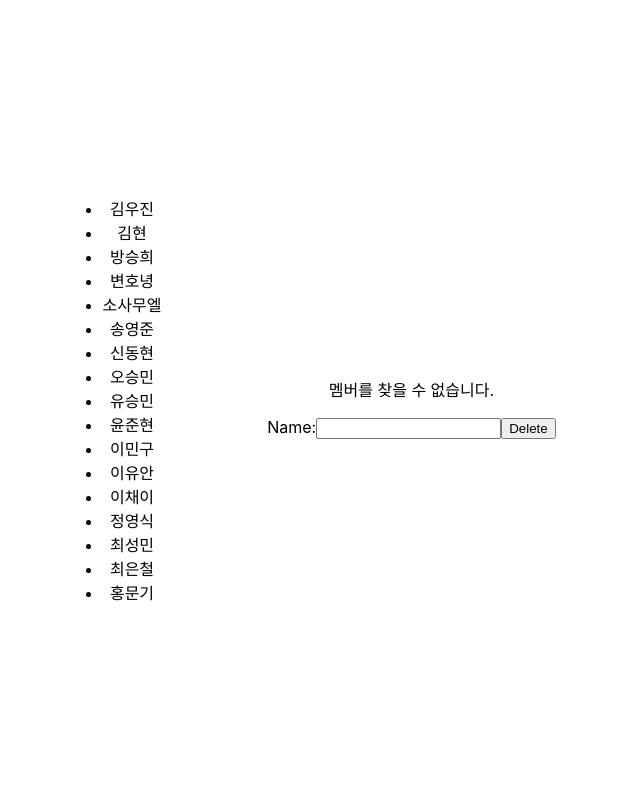
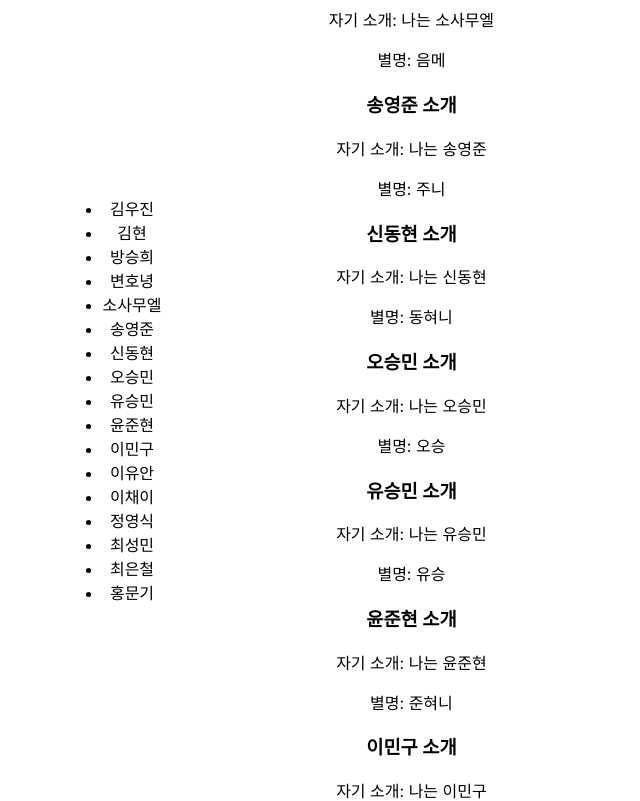
Before and after one commit to ChoiEunCheol/SPA_test, a React (Create React App) app: page / in a window 1280 px wide. Shown: the top 801 px of the page, without its empty margins (278-918 px from the left). Built offline with nearby package versions, Linux system fonts and the light colour scheme.

Commit message:
일단 되돌리기

```diff
--- a/src/right.js
+++ b/src/right.js
@@ -1,21 +1,17 @@
 import React, { useState, useEffect } from "react";
-import './App.css';
 
 const Right = ({ membersData, selectedName }) => {
   const [searchName, setSearchName] = useState("");
-  const [memberInfo, setMemberInfo] = useState(null);
+  const [filteredMembers, setFilteredMembers] = useState([]);
 
   useEffect(() => {
     const targetName = searchName || selectedName;
 
-    const foundMember =
-      membersData &&
-      Object.values(membersData).find((member) => member.name === targetName);
-
-    if (foundMember) {
-      setMemberInfo(foundMember);
+    if (targetName) {
+      const foundMember = membersData && membersData[targetName];
+      setFilteredMembers(foundMember ? [foundMember] : []);
     } else {
-      setMemberInfo(null);
+      setFilteredMembers(Object.values(membersData));
     }
   }, [membersData, searchName, selectedName]);
 
@@ -26,12 +22,14 @@ const Right = ({ membersData, selectedName }) => {
   return (
     <div className="input-form">
       <div className="member-info">
-        {memberInfo ? (
-          <>
-            <h3>{memberInfo.name} 소개</h3>
-            <p>자기 소개: {memberInfo.mainParagraph}</p>
-            <p>별명: {memberInfo.subParagraph}</p>
-          </>
+        {filteredMembers.length ? (
+          filteredMembers.map((member) => (
+            <div key={member.name}>
+              <h3>{member.name} 소개</h3>
+              <p>자기 소개: {member.mainParagraph}</p>
+              <p>별명: {member.subParagraph}</p>
+            </div>
+          ))
         ) : (
           <p>멤버를 찾을 수 없습니다.</p>
         )}
```
